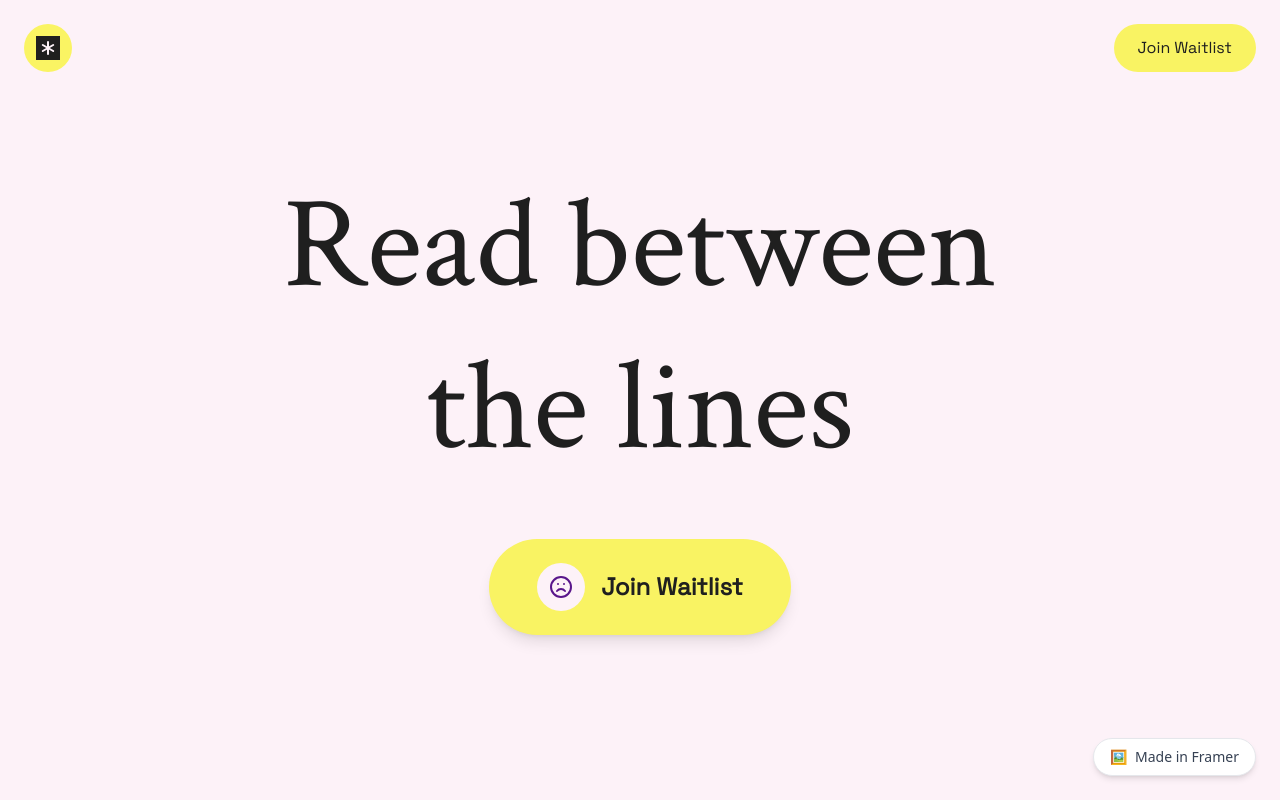
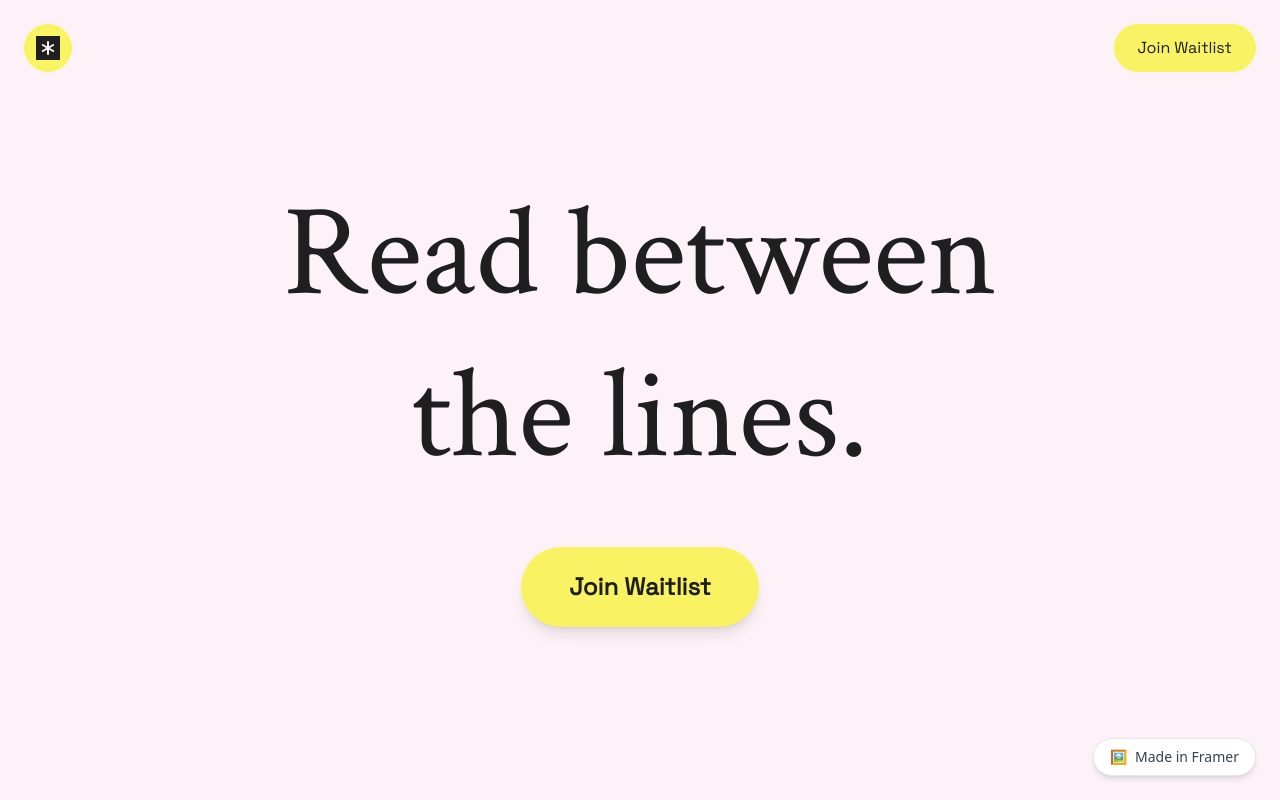
Before and after one commit to pvssynmusic/Jeeb-website, a React (Vite) app: page / in a window 1280 px wide. Built offline with nearby package versions, Linux system fonts and the light colour scheme.

Commit message:
RevisionId:  295544119458140160

```diff
--- a/src/components/generated/LandingPage.tsx
+++ b/src/components/generated/LandingPage.tsx
@@ -67,7 +67,7 @@ export const LandingPage: React.FC = () => {
           color: "#1f1f1f",
           fontWeight: "400",
           fontStyle: "normal"
-        }} data-magicpath-id="10" data-magicpath-path="LandingPage.tsx">Read between the lines</motion.h1>
+        }} data-magicpath-id="10" data-magicpath-path="LandingPage.tsx">Read between the lines.</motion.h1>
 
           <motion.button className="inline-flex items-center px-12 py-6 bg-purple-900 text-pink-50 rounded-full text-2xl font-semibold hover:bg-purple-800 transition-colors shadow-lg" initial={{
           opacity: 0,
@@ -88,7 +88,9 @@ export const LandingPage: React.FC = () => {
           color: "#1f1f1f",
           fontFamily: "Space Grotesk"
         }} data-magicpath-id="11" data-magicpath-path="LandingPage.tsx">
-            <div className="w-12 h-12 bg-pink-50 rounded-full flex items-center justify-center mr-4" data-magicpath-id="12" data-magicpath-path="LandingPage.tsx">
+            <div className="w-12 h-12 bg-pink-50 rounded-full flex items-center justify-center mr-4" data-magicpath-id="12" data-magicpath-path="LandingPage.tsx" style={{
+            display: "none"
+          }}>
               <Frown className="w-6 h-6 text-purple-900" data-magicpath-id="13" data-magicpath-path="LandingPage.tsx" />
             </div>Join Waitlist</motion.button>
         </div>
```
